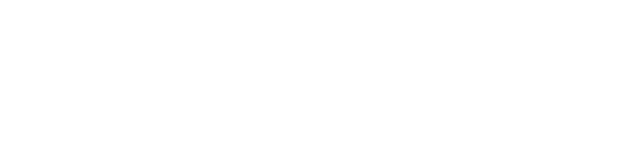
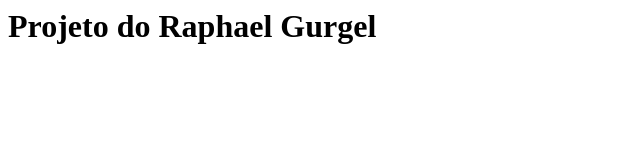
Before and after one commit to RaphaelGurgel/curso-git, a plain HTML site: page index.html in a window 1280 px wide. Shown: the whole page, without its empty margins (0-640 px from the left). Drawn offline with Linux system fonts and the light colour scheme.

Commit message:
Titulo da pagina

```diff
--- a/index.html
+++ b/index.html
@@ -2,5 +2,6 @@
 	<head>
 	</head>
 	<body>
+		<h1>Projeto do Raphael Gurgel</h1>
 	</body>
 </html>
```
